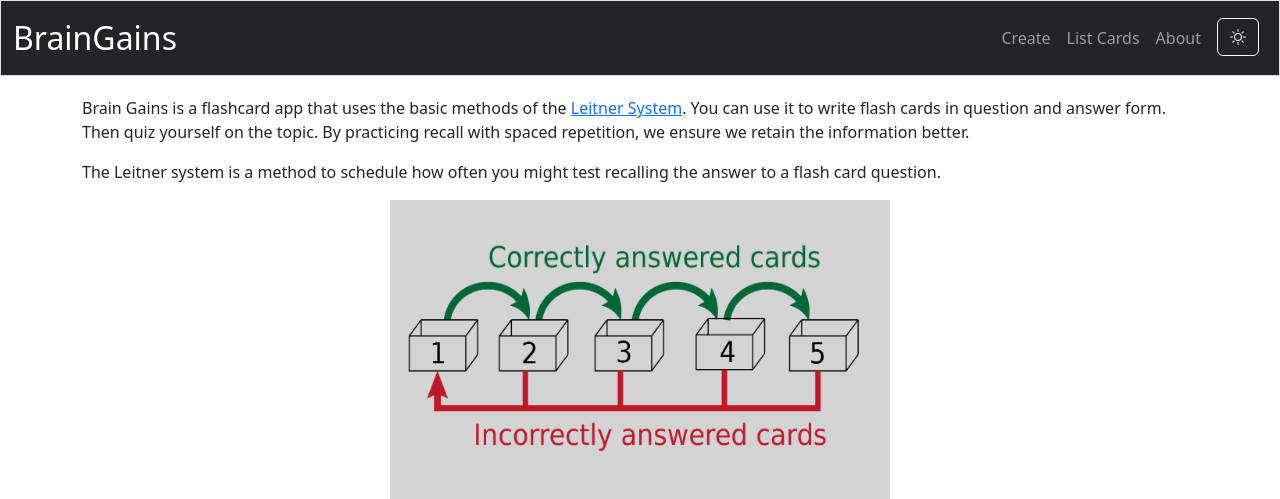
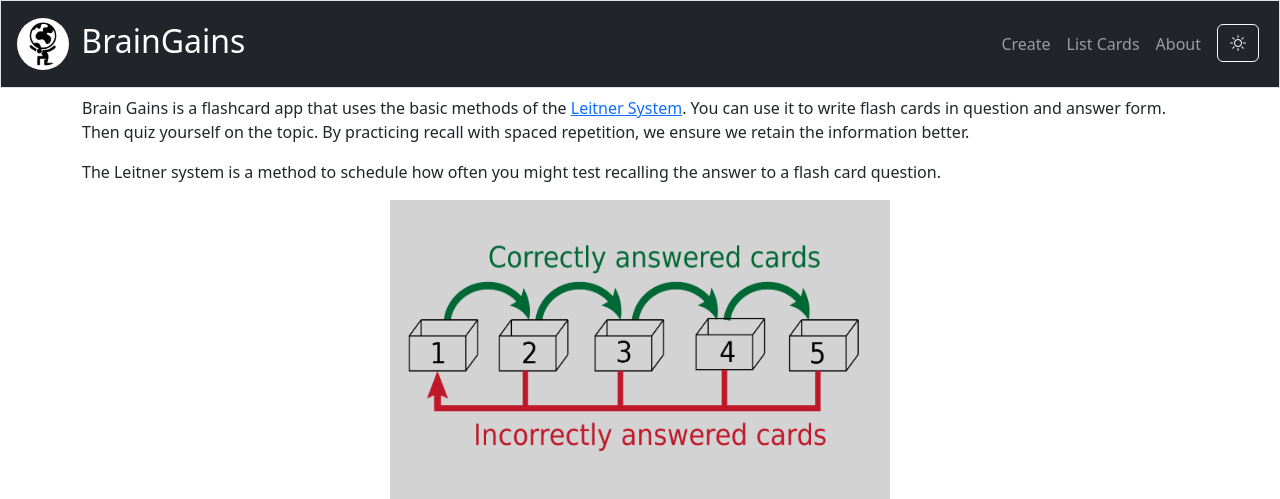
Before and after one commit to CodyCardinal/BrainGains, a Flask app: page /about in a window 1280 px wide. Shown: the top 499 px of the page. Run offline with Flask 3, Linux system fonts and the light colour scheme; some libraries are stand-ins or nearby versions.

Commit message:
Added the wonderful Atlas Icon by Luis Prado from thenounproject for the favicon. https://thenounproject.com/icon/atlas-2958469/

```diff
--- a/static/styles.css
+++ b/static/styles.css
@@ -1,3 +1,16 @@
+.icon {
+  background-color: white;
+}
+
+.nav-icon {
+  background-color: white;
+  width: 52px;
+  height: 52px;
+  border-radius: 50%;
+  padding: 4px;
+  margin: 4px;
+}
+
 nav .navbar-brand {
   font-size: xx-large;
 }
--- a/templates/layout.html
+++ b/templates/layout.html
@@ -4,8 +4,8 @@
   <head>
     <meta charset="utf-8" />
     <meta name="viewport" content="initial-scale=1, width=device-width" />
+    <link rel="icon" href="/static/2958469-512-Luis-Prado-Atlas-Icon.png" type="image/png" />
 
-    <!-- http://getbootstrap.com/docs/5.1/ -->
     <link
       crossorigin="anonymous"
       href="https://cdn.jsdelivr.net/npm/bootstrap@5.3.3/dist/css/bootstrap.min.css"
@@ -29,13 +29,20 @@
       });
     </script>
 
-    <title>Recall Training: {% block title %}{% endblock %}</title>
+    <title>BrainGains: {% block title %}{% endblock %}</title>
   </head>
 
   <body>
     <nav class="bg-dark border fixed-top navbar navbar-expand-md navbar-dark">
       <div class="container-fluid">
-        <a class="navbar-brand" href="/"><i class="brain"></i><span>BrainGains</span></a>
+        <a class="navbar-brand" href="/">
+          <img
+            src="/static/2958469-512-Luis-Prado-Atlas-Icon.png"
+            alt="BrainGains Atlas Navbar Icon"
+            class="nav-icon"
+            title="'Atlas Icon 2958469' by Luis Prado from Noun Project" />
+          <span>BrainGains</span>
+        </a>
         <button
           aria-controls="navbar"
           aria-expanded="false"
```
Also changed, not shown: static/2958469-512-Luis-Prado-Atlas-Icon.png (added).
